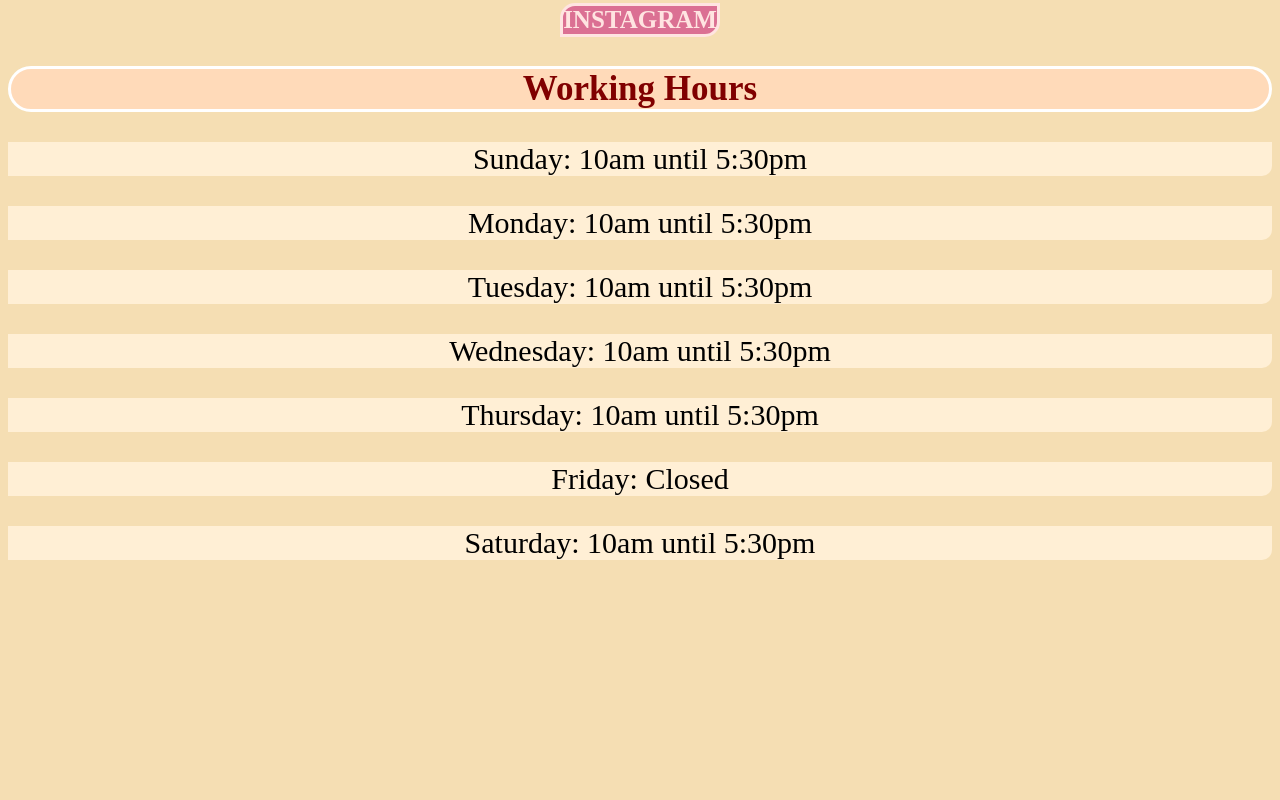
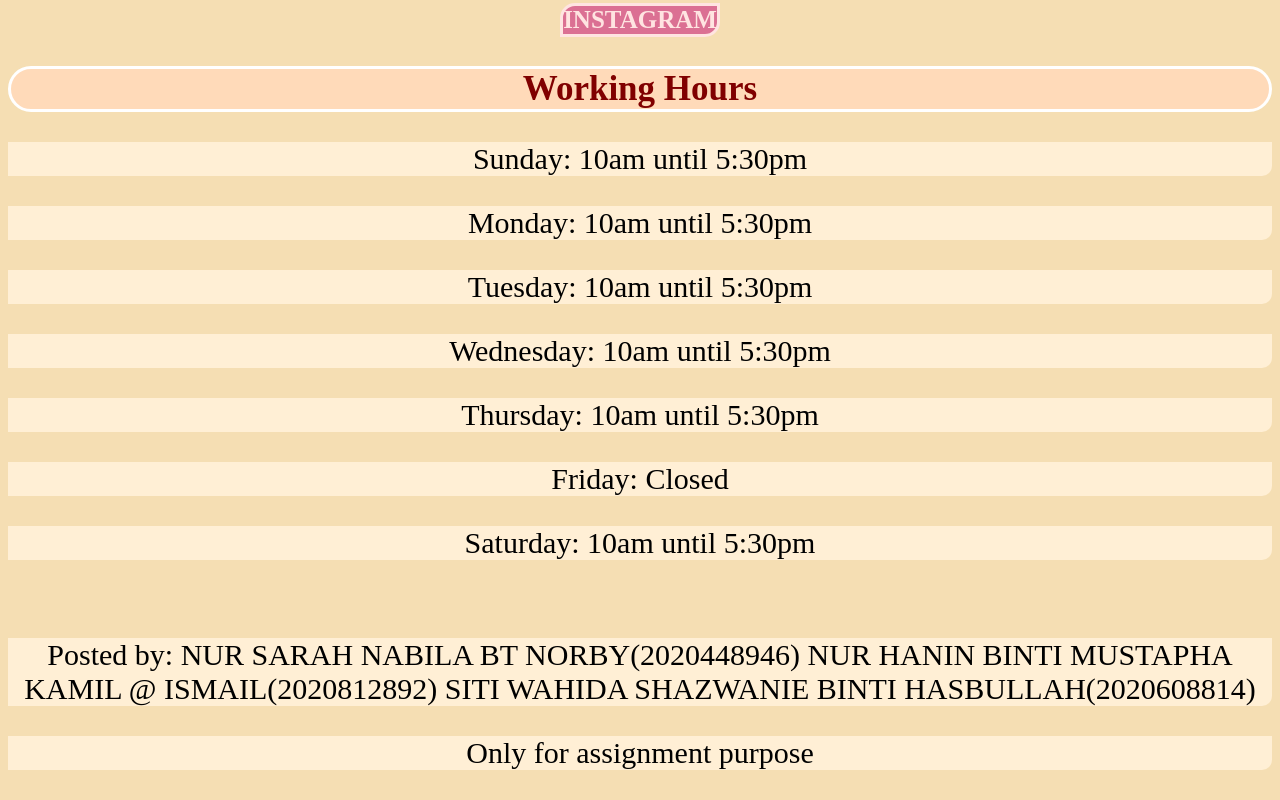
Before and after one commit to SarahNabila99/Group-Assignment, a plain HTML site: page about.html in a window 1280 px wide. Shown: the part 1898-2698 px from the top of the page. Before the commit the page ends 2488 px from the top, so only its background shows below. Drawn offline with Linux system fonts and the light colour scheme.

Commit message:
Update about.html

```diff
--- a/about.html
+++ b/about.html
@@ -140,5 +140,16 @@ Working Hours
 
 </p>
 
+</center>
 
-</center>
+<br>
+<footer class="w3-center w3-light-grey w3-padding-32">
+  <p>Posted by:
+  	NUR SARAH NABILA BT NORBY(2020448946)
+  	NUR HANIN BINTI MUSTAPHA KAMIL @ ISMAIL(2020812892)
+   	SITI WAHIDA SHAZWANIE BINTI HASBULLAH(2020608814)</p>
+
+  <P>Only for assignment purpose</P>
+</footer>
+ </body>
+</html>
```
